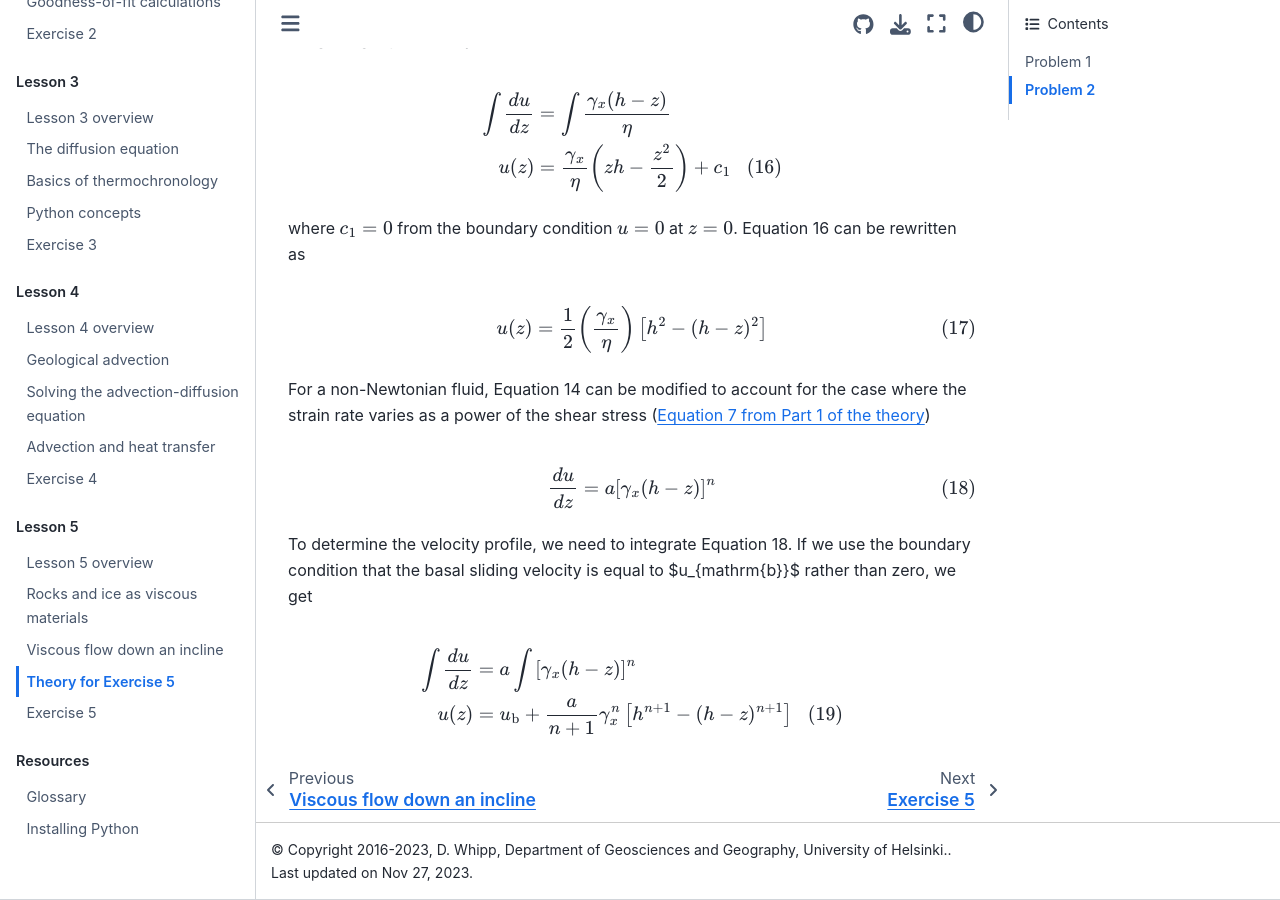
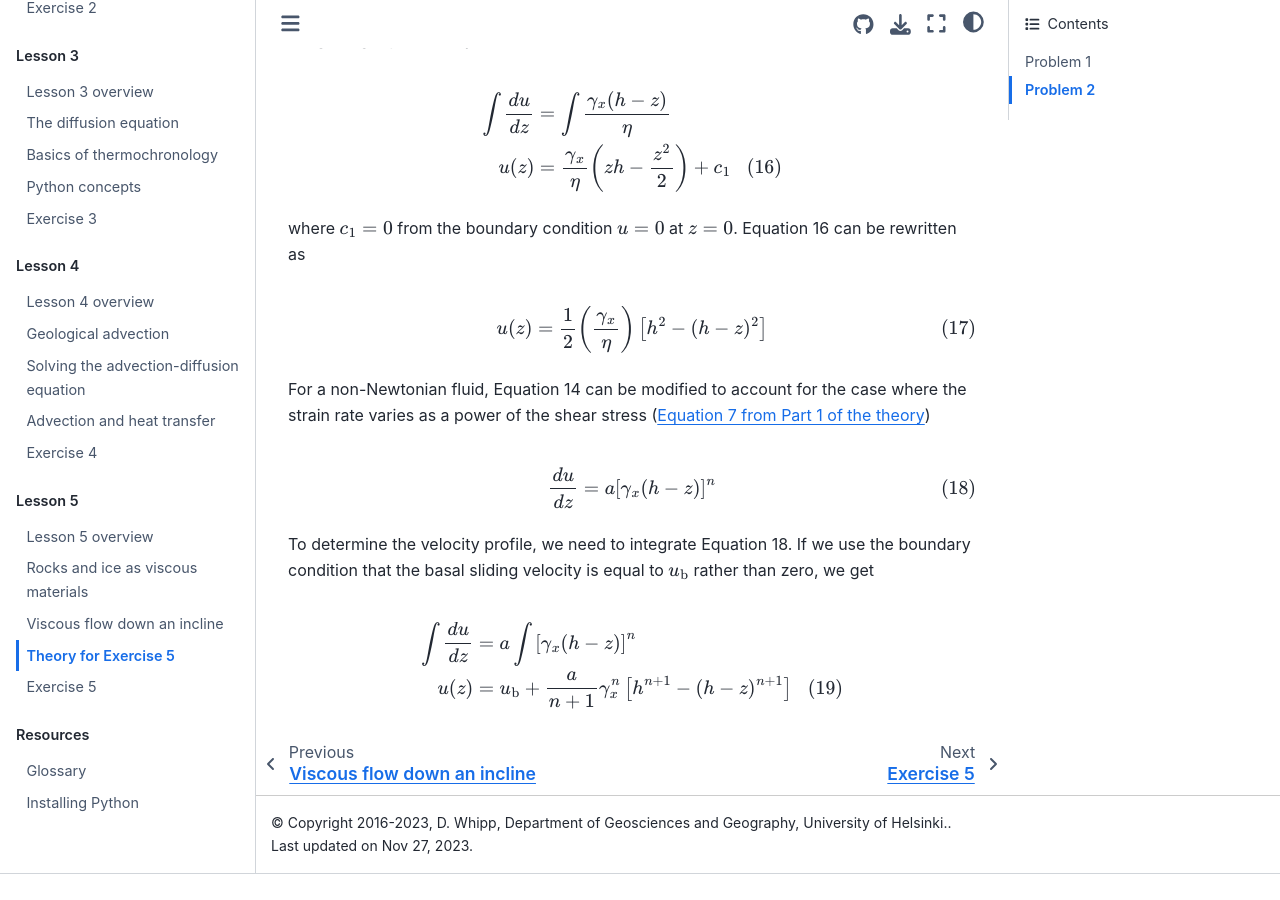
Before and after one commit to IntroQG/site, a Sphinx documentation site: the page built from source/lessons/L5/exercise-5-theory.rst, in a window 1280 px wide and 900 px high, scrolled down 4098 px. Built offline with Sphinx 7.4.7 and the Sphinx Book theme 1.1.4, drawn with Linux system fonts in a browser that asks for light colours; after the commit the page ends 4972 px from its top, so only the background shows below that; some of the changed lines change nothing that is shown.

Commit message:
Fix typo

```diff
--- a/source/lessons/L5/exercise-5-theory.rst
+++ b/source/lessons/L5/exercise-5-theory.rst
@@ -165,7 +165,7 @@ For a non-Newtonian fluid, Equation 14 can be modified to account for the case w
     \frac{d u}{d z} = a \left[ \gamma_{x} (h - z) \right]^{n} \tag{18}
 
 To determine the velocity profile, we need to integrate Equation 18.
-If we use the boundary condition that the basal sliding velocity is equal to $u_{\mathrm{b}}$ rather than zero, we get
+If we use the boundary condition that the basal sliding velocity is equal to :math:`u_{\mathrm{b}}` rather than zero, we get
 
 .. math::
 
```
